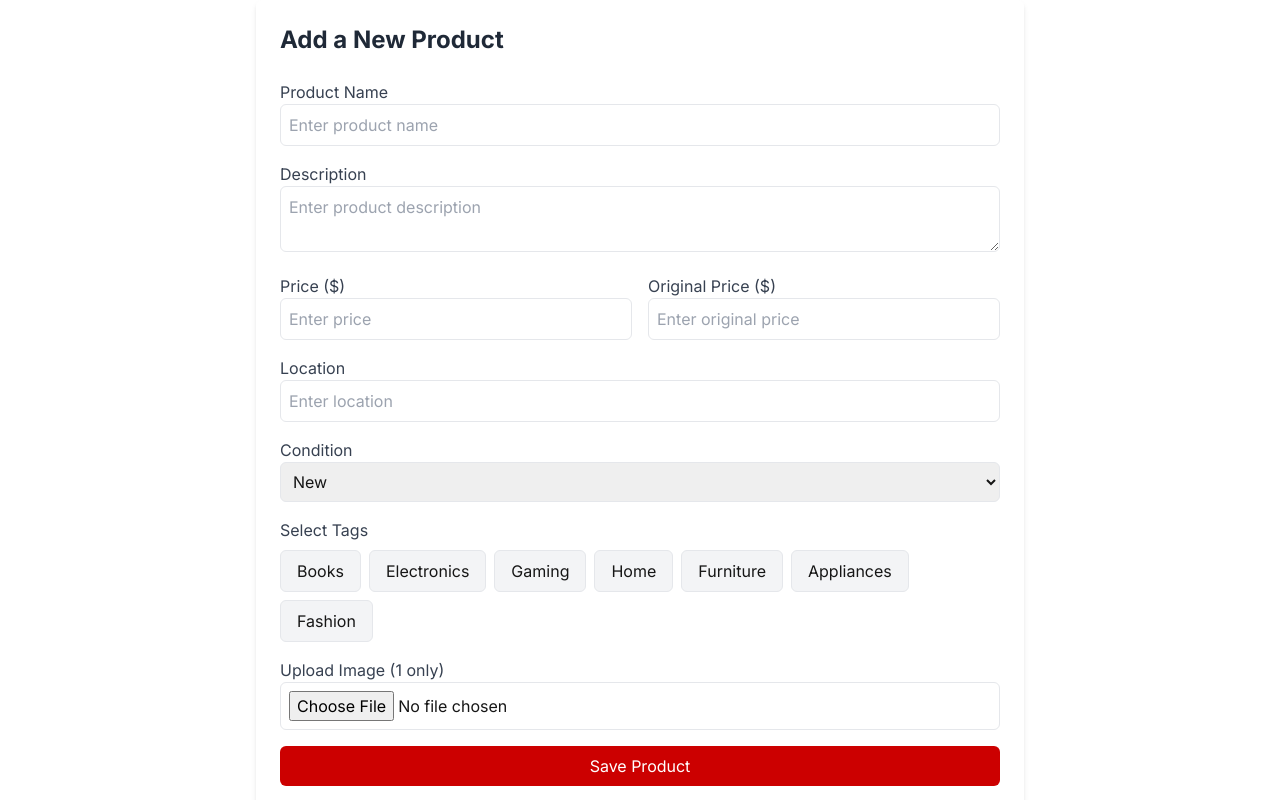
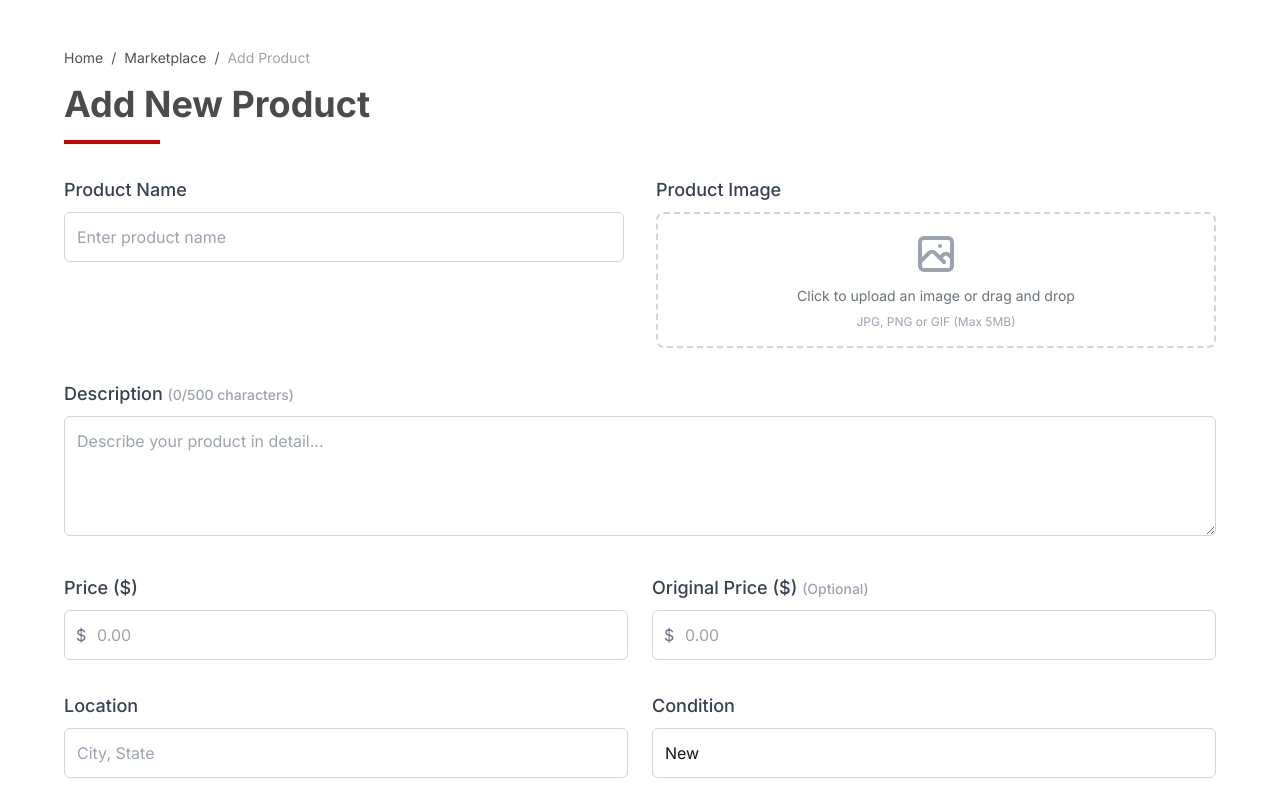
Before and after one commit to ayushmangarg2003/CollegeMart, a Next.js app: page /add in a window 1280 px wide. Shown: the top 800 px of the page. Built offline with nearby package versions, Linux system fonts and the light colour scheme.

Commit message:
Add page design completed

```diff
--- a/app/add/page.js
+++ b/app/add/page.js
@@ -2,26 +2,33 @@
 
 import { useState } from "react";
 
-const tagOptions = ["Books", "Electronics", "Gaming", "Home", "Furniture", "Appliances", "Fashion"];
+const tagOptions = [
+  "Books",
+  "Electronics",
+  "Gaming",
+  "Home",
+  "Furniture",
+  "Appliances",
+  "Fashion",
+];
 
-const page = () => {
+const AddProductPage = () => {
   const [name, setName] = useState("");
   const [description, setDescription] = useState("");
   const [price, setPrice] = useState("");
   const [originalPrice, setOriginalPrice] = useState("");
   const [location, setLocation] = useState("");
   const [condition, setCondition] = useState("New");
-  const [selectedTags, setSelectedTags] = useState([]); // Multi-select tags
-  const [image, setImage] = useState(""); // Single image
+  const [selectedTags, setSelectedTags] = useState([]);
+  const [image, setImage] = useState("");
   const [imagePreview, setImagePreview] = useState(null);
   const [isSubmitting, setIsSubmitting] = useState(false);
 
-  // Handle tag selection
   const toggleTag = (tag) => {
     setSelectedTags((prevTags) =>
       prevTags.includes(tag)
-        ? prevTags.filter((t) => t !== tag) // Remove if already selected
-        : [...prevTags, tag] // Add if not selected
+        ? prevTags.filter((t) => t !== tag)
+        : [...prevTags, tag]
     );
   };
 
@@ -31,8 +38,8 @@ const page = () => {
     if (file) {
       const reader = new FileReader();
       reader.onloadend = () => {
-        setImage(reader.result); // Store base64 string
-        setImagePreview(reader.result); // Preview image
+        setImage(reader.result);
+        setImagePreview(reader.result);
       };
       reader.readAsDataURL(file);
     }
@@ -49,29 +56,55 @@ const page = () => {
       originalPrice: parseFloat(originalPrice),
       location,
       condition,
-      tags: selectedTags.join(","), // Store tags as a comma-separated string in Supabase
-      image, // Single image in Base64 format
+      tags: selectedTags.join(","),
+      image,
       listedDate: new Date().toISOString(),
     };
 
     console.log("Product Data:", productData);
 
-    // Reset Form
     setIsSubmitting(false);
     alert("Product added successfully!");
   };
 
   return (
-    <div className="max-w-3xl mx-auto p-6 bg-white shadow-md rounded-md">
-      <h2 className="text-2xl font-bold text-gray-800 mb-6">Add a New Product</h2>
+    <div className="min-h-screen bg-white px-4 md:px-8 lg:px-16 py-12">
+  <div className="w-full max-w-7xl mx-auto">
+    {/* Header Section with Breadcrumb */}
+    <div className="mb-8">
+      <nav className="mb-4">
+        <ol className="flex items-center space-x-2 text-sm text-neutral-600">
+          <li>
+            <a href="/" className="hover:text-[#cc0000] transition">
+              Home
+            </a>
+          </li>
+          <li>/</li>
+          <li>
+            <a href="/marketplace" className="hover:text-[#cc0000] transition">
+              Marketplace
+            </a>
+          </li>
+          <li>/</li>
+          <li className="text-neutral-400">{name || "Add Product"}</li>
+        </ol>
+      </nav>
+      <h1 className="text-3xl md:text-4xl font-bold text-[#4b4b4b]">
+        {name ? `Edit "${name}"` : "Add New Product"}
+      </h1>
+      <div className="h-1 w-24 bg-[#cc0000] mt-4"></div>
+    </div>
 
-      <form onSubmit={handleSubmit} className="space-y-4">
-        {/* Name */}
-        <div>
-          <label className="block text-gray-700">Product Name</label>
+    {/* Form Content */}
+    <form onSubmit={handleSubmit} className="space-y-8">
+      {/* Two-Column Layout for Name and Image */}
+      <div className="grid grid-cols-1 lg:grid-cols-2 gap-8">
+        {/* Left Column - Name */}
+        <div className="space-y-2">
+          <label className="block text-lg font-medium text-gray-700">Product Name</label>
           <input
             type="text"
-            className="w-full border p-2 rounded-md"
+            className="w-full border border-gray-300 p-3 rounded-md focus:ring-2 focus:ring-[#cc0000] focus:border-[#cc0000] outline-none transition"
             placeholder="Enter product name"
             value={name}
             onChange={(e) => setName(e.target.value)}
@@ -79,12 +112,64 @@ const page = () => {
           />
         </div>
 
+        {/* Right Column - Image Upload */}
+        <div className="space-y-2">
+          <label className="block text-lg font-medium text-gray-700">Product Image</label>
+          <div className="border-2 border-dashed border-gray-300 rounded-lg p-4 text-center hover:border-[#cc0000] transition cursor-pointer">
+            <input
+              type="file"
+              accept="image/*"
+              className="hidden"
+              id="image-upload"
+              onChange={handleImageUpload}
+              required
+            />
+            <label htmlFor="image-upload" className="cursor-pointer">
+              {!imagePreview ? (
+                <div className="space-y-2">
+                  <div className="mx-auto flex justify-center">
+                    <svg xmlns="http://www.w3.org/2000/svg" className="h-12 w-12 text-gray-400" fill="none" viewBox="0 0 24 24" stroke="currentColor">
+                      <path strokeLinecap="round" strokeLinejoin="round" strokeWidth={2} d="M4 16l4.586-4.586a2 2 0 012.828 0L16 16m-2-2l1.586-1.586a2 2 0 012.828 0L20 14m-6-6h.01M6 20h12a2 2 0 002-2V6a2 2 0 00-2-2H6a2 2 0 00-2 2v12a2 2 0 002 2z" />
+                    </svg>
+                  </div>
+                  <p className="text-sm text-gray-500">Click to upload an image or drag and drop</p>
+                  <p className="text-xs text-gray-400">JPG, PNG or GIF (Max 5MB)</p>
+                </div>
+              ) : (
+                <div className="relative">
+                  <img
+                    src={imagePreview}
+                    alt="Product Preview"
+                    className="h-60 w-full object-contain rounded"
+                  />
+                  <button
+                    type="button"
+                    onClick={(e) => {
+                      e.preventDefault();
+                      setImagePreview(null);
+                      document.getElementById('image-upload').value = '';
+                    }}
+                    className="absolute top-2 right-2 bg-white rounded-full p-1 shadow-md hover:bg-gray-100"
+                  >
+                    <svg xmlns="http://www.w3.org/2000/svg" className="h-5 w-5 text-gray-700" viewBox="0 0 20 20" fill="currentColor">
+                      <path fillRule="evenodd" d="M4.293 4.293a1 1 0 011.414 0L10 8.586l4.293-4.293a1 1 0 111.414 1.414L11.414 10l4.293 4.293a1 1 0 01-1.414 1.414L10 11.414l-4.293 4.293a1 1 0 01-1.414-1.414L8.586 10 4.293 5.707a1 1 0 010-1.414z" clipRule="evenodd" />
+                    </svg>
+                  </button>
+                </div>
+              )}
+            </label>
+          </div>
+        </div>
+      </div>
+
       {/* Description */}
-        <div>
-          <label className="block text-gray-700">Description</label>
+      <div className="space-y-2">
+        <label className="block text-lg font-medium text-gray-700">
+          Description <span className="text-sm text-gray-400">({description.length}/500 characters)</span>
+        </label>
         <textarea
-            className="w-full border p-2 rounded-md"
-            placeholder="Enter product description"
+          className="w-full border border-gray-300 p-3 rounded-md focus:ring-2 focus:ring-[#cc0000] focus:border-[#cc0000] outline-none transition min-h-[120px]"
+          placeholder="Describe your product in detail..."
           value={description}
           onChange={(e) => setDescription(e.target.value)}
           maxLength={500}
@@ -93,51 +178,65 @@ const page = () => {
       </div>
 
       {/* Price & Original Price */}
-        <div className="flex gap-4">
-          <div className="flex-1">
-            <label className="block text-gray-700">Price ($)</label>
+      <div className="grid grid-cols-1 md:grid-cols-2 gap-6">
+        <div className="space-y-2">
+          <label className="block text-lg font-medium text-gray-700">Price ($)</label>
+          <div className="relative">
+            <div className="absolute inset-y-0 left-0 pl-3 flex items-center pointer-events-none">
+              <span className="text-gray-500">$</span>
+            </div>
             <input
               type="number"
-              className="w-full border p-2 rounded-md"
-              placeholder="Enter price"
+              className="w-full border border-gray-300 pl-8 p-3 rounded-md focus:ring-2 focus:ring-[#cc0000] focus:border-[#cc0000] outline-none transition"
+              placeholder="0.00"
               value={price}
               onChange={(e) => setPrice(e.target.value)}
               min="1"
+              step="0.01"
               required
-            />
-          </div>
-
-          <div className="flex-1">
-            <label className="block text-gray-700">Original Price ($)</label>
-            <input
-              type="number"
-              className="w-full border p-2 rounded-md"
-              placeholder="Enter original price"
-              value={originalPrice}
-              onChange={(e) => setOriginalPrice(e.target.value)}
-              min="1"
             />
           </div>
         </div>
 
-        {/* Location */}
-        <div>
-          <label className="block text-gray-700">Location</label>
+        <div className="space-y-2">
+          <label className="block text-lg font-medium text-gray-700">
+            Original Price ($) <span className="text-sm text-gray-400">(Optional)</span>
+          </label>
+          <div className="relative">
+            <div className="absolute inset-y-0 left-0 pl-3 flex items-center pointer-events-none">
+              <span className="text-gray-500">$</span>
+            </div>
+            <input
+              type="number"
+              className="w-full border border-gray-300 pl-8 p-3 rounded-md focus:ring-2 focus:ring-[#cc0000] focus:border-[#cc0000] outline-none transition"
+              placeholder="0.00"
+              value={originalPrice}
+              onChange={(e) => setOriginalPrice(e.target.value)}
+              min="1"
+              step="0.01"
+            />
+          </div>
+        </div>
+      </div>
+
+      {/* Location & Condition */}
+      <div className="grid grid-cols-1 md:grid-cols-2 gap-6">
+        <div className="space-y-2">
+          <label className="block text-lg font-medium text-gray-700">Location</label>
           <input
             type="text"
-            className="w-full border p-2 rounded-md"
-            placeholder="Enter location"
+            className="w-full border border-gray-300 p-3 rounded-md focus:ring-2 focus:ring-[#cc0000] focus:border-[#cc0000] outline-none transition"
+            placeholder="City, State"
             value={location}
             onChange={(e) => setLocation(e.target.value)}
             required
           />
         </div>
 
-        {/* Condition */}
-        <div>
-          <label className="block text-gray-700">Condition</label>
+        <div className="space-y-2">
+          <label className="block text-lg font-medium text-gray-700">Condition</label>
           <select
-            className="w-full border p-2 rounded-md"
+            className="w-full border border-gray-300 p-3 rounded-md focus:ring-2 focus:ring-[#cc0000] focus:border-[#cc0000] outline-none transition appearance-none bg-white"
             value={condition}
             onChange={(e) => setCondition(e.target.value)}
           >
@@ -147,17 +246,20 @@ const page = () => {
             <option value="Fair">Fair</option>
           </select>
         </div>
+      </div>
 
       {/* Tags Selection */}
-        <div>
-          <label className="block text-gray-700">Select Tags</label>
-          <div className="flex flex-wrap gap-2 mt-2">
+      <div className="space-y-3">
+        <label className="block text-lg font-medium text-gray-700">Product Tags</label>
+        <div className="flex flex-wrap gap-3">
           {tagOptions.map((tag) => (
             <button
               key={tag}
               type="button"
-                className={`px-4 py-2 border rounded-md ${
-                  selectedTags.includes(tag) ? "bg-[#cc0000] text-white" : "bg-gray-100"
+              className={`px-5 py-2 text-base rounded-full transition ${
+                selectedTags.includes(tag)
+                  ? "bg-[#cc0000] text-white"
+                  : "bg-gray-100 hover:bg-gray-200 text-gray-700"
               }`}
               onClick={() => toggleTag(tag)}
             >
@@ -167,38 +269,37 @@ const page = () => {
         </div>
       </div>
 
-        {/* Image Upload (Single Image Only) */}
-        <div>
-          <label className="block text-gray-700">Upload Image (1 only)</label>
-          <input
-            type="file"
-            accept="image/*"
-            className="w-full border p-2 rounded-md"
-            onChange={handleImageUpload}
-            required
-          />
-          {imagePreview && (
-            <div className="mt-4">
-              <img
-                src={imagePreview}
-                alt="Product Preview"
-                className="w-full h-40 object-cover rounded-md"
-              />
-            </div>
-          )}
-        </div>
-
-        {/* Submit Button */}
+      {/* Form Actions */}
+      <div className="flex gap-4 pt-6 mt-8 border-t">
+        <button
+          type="button"
+          className="px-8 py-3 rounded-md border border-gray-300 text-gray-700 hover:bg-gray-50 transition flex-1 md:flex-none"
+          onClick={() => window.history.back()}
+        >
+          Cancel
+        </button>
         <button
           type="submit"
-          className="w-full bg-[#cc0000] text-white py-2 rounded-md hover:bg-[#a80000] transition"
+          className="px-8 py-3 rounded-md bg-[#cc0000] text-white hover:bg-[#a80000] transition flex-1 md:flex-none flex justify-center items-center gap-2"
           disabled={isSubmitting}
         >
-          {isSubmitting ? "Saving..." : "Save Product"}
+          {isSubmitting ? (
+            <>
+              <svg className="animate-spin h-5 w-5 text-white" xmlns="http://www.w3.org/2000/svg" fill="none" viewBox="0 0 24 24">
+                <circle className="opacity-25" cx="12" cy="12" r="10" stroke="currentColor" strokeWidth="4"></circle>
+                <path className="opacity-75" fill="currentColor" d="M4 12a8 8 0 018-8V0C5.373 0 0 5.373 0 12h4z"></path>
+              </svg>
+              <span>Saving...</span>
+            </>
+          ) : (
+            <span>Save Product</span>
+          )}
         </button>
+      </div>
     </form>
+  </div>
 </div>
   );
 };
 
-export default page;
+export default AddProductPage;
```
Lines whose indentation alone changed are shown as unchanged.
